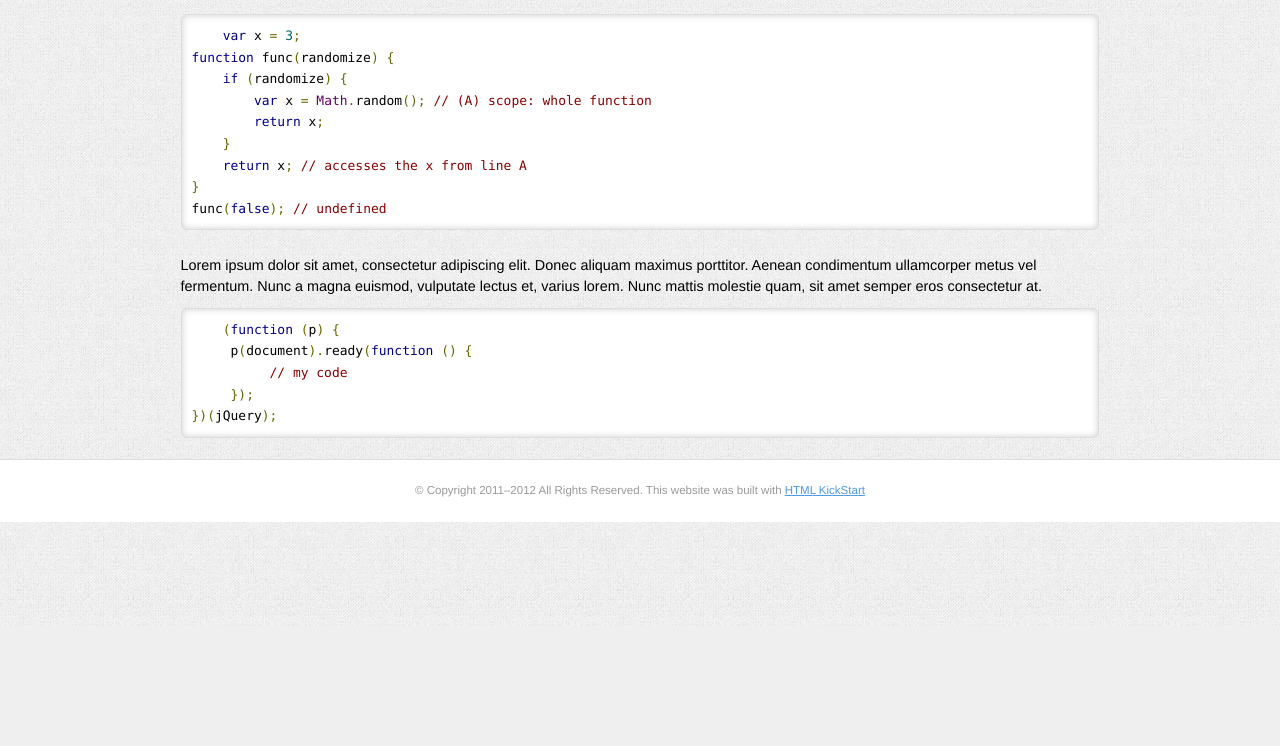
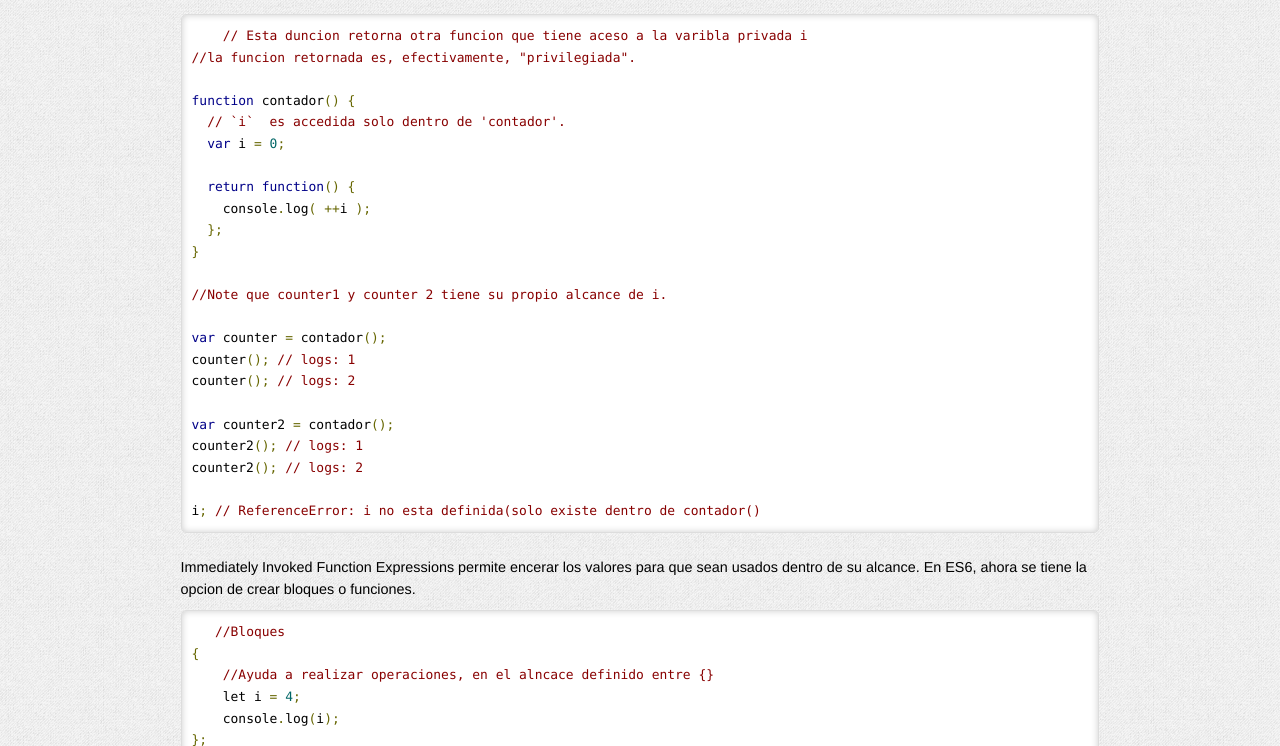
Before and after one commit to cchristico/Proyecto1BJavascript, a plain HTML site: page 3.html in a window 1280 px wide. Shown: the part 174-920 px from the top of the page. Before the commit the page ends 800 px from the top, so only its background shows below. Drawn offline with nearby package versions, Linux system fonts and the light colour scheme.

Commit message:
IEFFS y  aboutUS

```diff
--- a/3.html
+++ b/3.html
@@ -41,32 +41,47 @@
 
 <div class="col_12">
 	<div class="col_12">
-	<h3>ECMAScript</h3>
+	<h3>IIFEs ahora Blocks</h3>
 <p>
-    Lorem ipsum dolor sit amet, consectetur adipiscing elit. Donec aliquam maximus porttitor. Aenean condimentum ullamcorper metus vel fermentum. Nunc a magna euismod, vulputate lectus et, varius lorem. Nunc mattis molestie quam, sit amet semper eros consectetur at.
+    En JavaScript, cada función , cuando se invoca, crea un nuevo contexto de ejecución. Dado que las variables y funciones definidas dentro de una función sólo se puede acceder a su interior, pero no fuera, de ese contexto.
 </p>
 <di class="col_12">
 <pre>
-    var x = 3;
-function func(randomize) {
-    if (randomize) {
-        var x = Math.random(); // (A) scope: whole function
-        return x;
-    }
-    return x; // accesses the x from line A
+    // Esta duncion retorna otra funcion que tiene aceso a la varibla privada i
+//la funcion retornada es, efectivamente, "privilegiada".
+
+function contador() {
+  // `i`  es accedida solo dentro de 'contador'.
+  var i = 0;
+
+  return function() {
+    console.log( ++i );
+  };
 }
-func(false); // undefined
+
+//Note que counter1 y counter 2 tiene su propio alcance de i.
+
+var counter = contador();
+counter(); // logs: 1
+counter(); // logs: 2
+
+var counter2 = contador();
+counter2(); // logs: 1
+counter2(); // logs: 2
+
+i; // ReferenceError: i no esta definida(solo existe dentro de contador()
 </pre>
 </di>
 <br>
 <di class="col_12">
-<p>    Lorem ipsum dolor sit amet, consectetur adipiscing elit. Donec aliquam maximus porttitor. Aenean condimentum ullamcorper metus vel fermentum. Nunc a magna euismod, vulputate lectus et, varius lorem. Nunc mattis molestie quam, sit amet semper eros consectetur at. </p>
+<p>Immediately Invoked Function Expressions permite encerar los valores para que sean usados dentro de su alcance. En ES6, ahora se tiene la opcion de crear bloques o funciones. </p>
 <pre>
-    (function (p) {
-     p(document).ready(function () {
-          // my code
-     });
-})(jQuery);
+   //Bloques
+{
+    //Ayuda a realizar operaciones, en el alncace definido entre {}
+    let i = 4;
+    console.log(i);
+};
 </pre>
 </di>
 
```
Also changed, not shown: aboutUs.html (+5 -2 lines).
